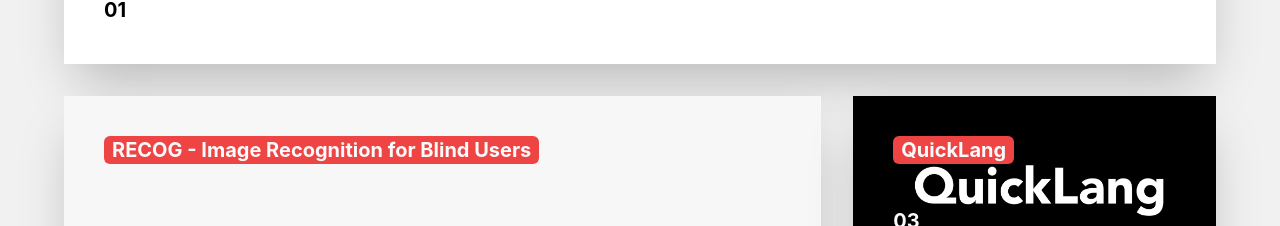
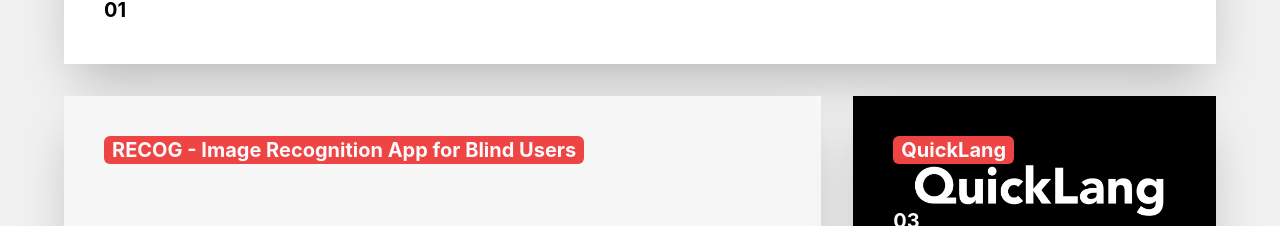
Before and after one commit to tahababou12/personalweb, a Next.js app: page / in a window 1280 px wide. Shown: the part 1618-1844 px from the top of the page. Built offline with nearby package versions, Linux system fonts and the light colour scheme; no server answers.

Commit message:
RECOG typo

```diff
--- a/components/FavouriteProjects.js
+++ b/components/FavouriteProjects.js
@@ -66,7 +66,7 @@
                 className="transform hover:scale-125 transition duration-2000 ease-out"
               />
               <h1 className="absolute top-10 left-10 text-gray-50 font-bold text-xl bg-red-500 rounded-md px-2">
-                RECOG - Image Recognition for Blind Users
+                RECOG - Image Recognition App for Blind Users
               </h1>
               <h1 className="absolute bottom-10 left-10 text-black-50 font-bold text-xl">
                 02
```
